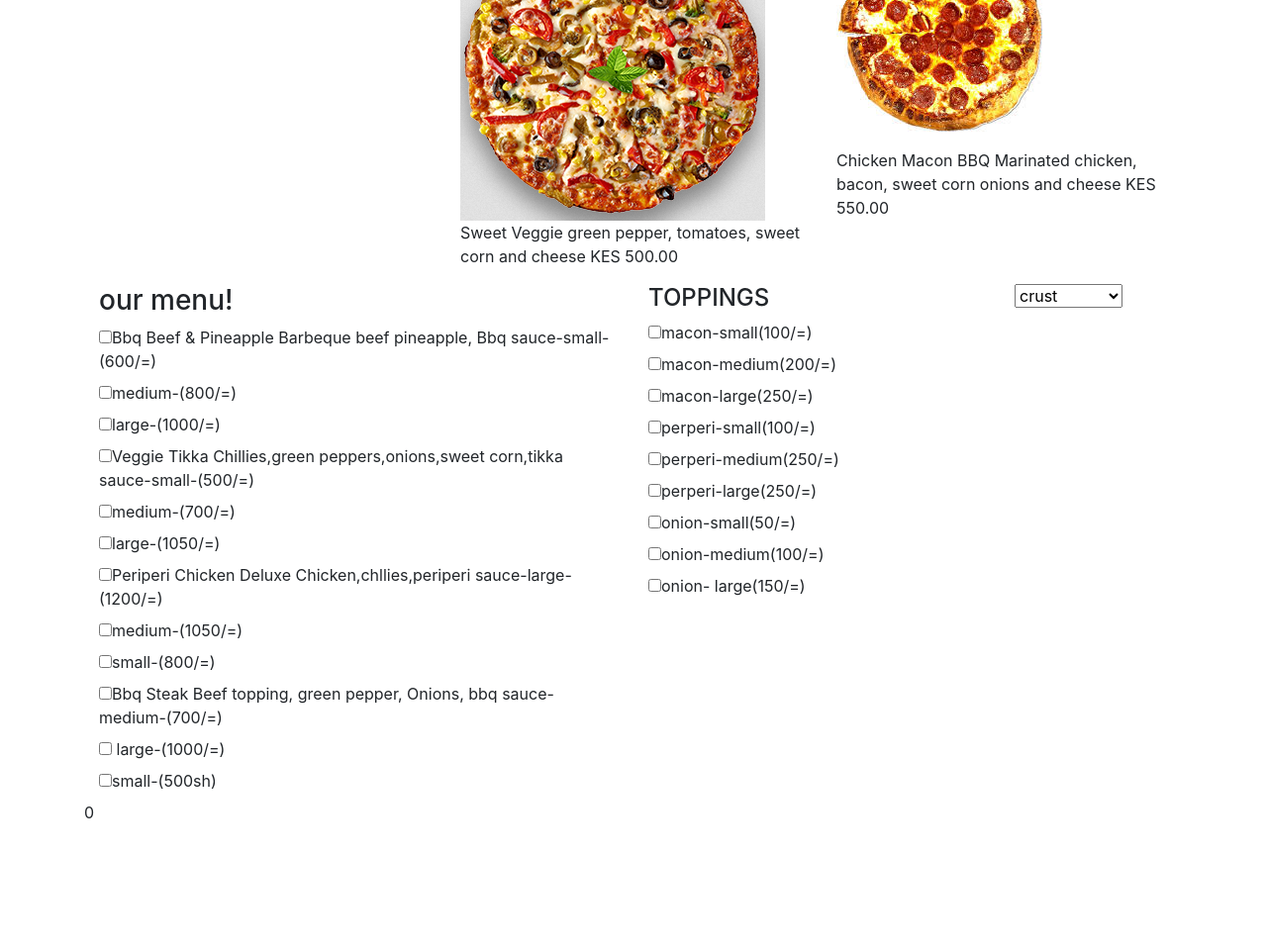
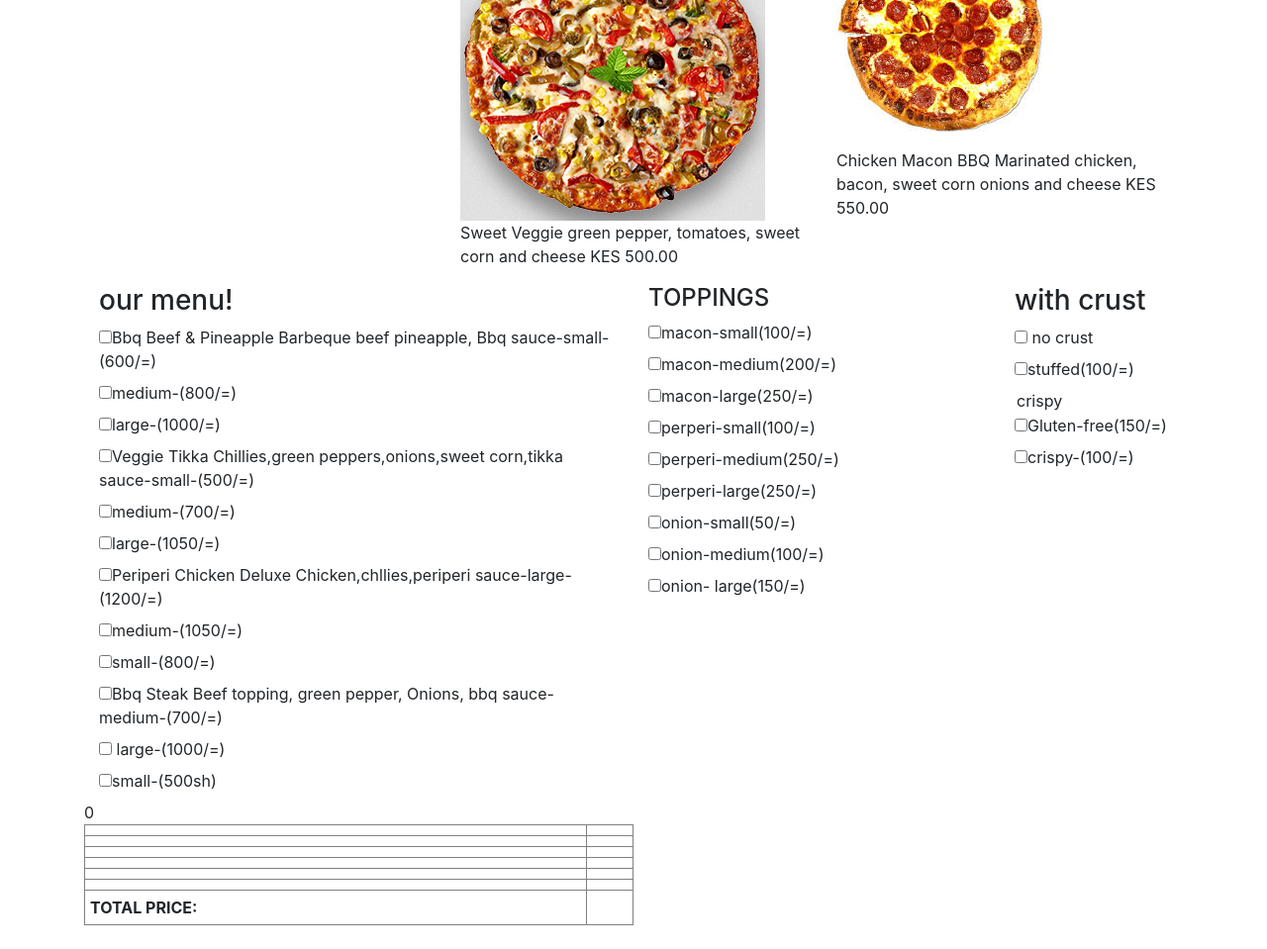
Before and after one commit to bittywahome/piza, a plain HTML site: page menu.html in a window 1280 px wide. Shown: the part 75-1034 px from the top of the page at 99% size. Before the commit the page ends 908 px from the top, so only its background shows below. Drawn offline with nearby package versions, Linux system fonts and the light colour scheme.

Commit message:
add table pizza

```diff
--- a/js/scripts.js
+++ b/js/scripts.js
@@ -1,3 +1,7 @@
+/* we are going to calculate every one of the inputs when we click one.
+when we click one,its gonna re-calculate all of them at once everytime something is changed.using the each (function()*/
+
+
 $(document).ready(function() {
     $('label').click(function() {
         var total=0;
--- a/menu.html
+++ b/menu.html
@@ -72,17 +72,50 @@
 
                   </div>
                   <div class="col-md-2">
-                      <select id="crust" name='crust'>
-                          <option value="None">crust</option>
-                          <option value="crust">stuffed</option>
-                          <option value="crust">crispy</option>
-                          <option value="crust">Gluten-free</option>
-                          </select>
+                  <h3>with crust</h3>
+                          <label><input type="checkbox" class="option" value="0"> no crust</label></br>
+                          <label><input type="checkbox" class="option" value="100">stuffed(100/=)</label></br>                          <option value="crust">crispy</option>
+                          <label><input type="checkbox" class="option" value="150">Gluten-free(150/=)</label></br>
+                          <label><input type="checkbox" class="option" value="100">crispy-(100/=)</label></br>
                   </div>
     </div>
     </div>
                   <div id="total">0</div>
-                  <script src="https://code.jquery.com/jquery-3.4.1.js" integrity="sha256-WpOohJOqMqqyKL9FccASB9O0KwACQJpFTUBLTYOVvVU=" crossorigin="anonymous">
+
+
+                  <table class="pizza" style="width: 50%;" border="1" cellpadding="5">
+        <tbody>
+            <tr>
+                <td id="size"></td>
+                <td id="sizeprice"></td>
+            </tr>
+            <tr>
+                <td id="crust"></td>
+                <td id="crustprice"></td>
+            </tr>
+            <tr>
+                <td id="cheese"></td>
+                <td id="cheeseprice"></td>
+            </tr>
+            <tr>
+                <td id="sauce"></td>
+                <td id="sauceprice"></td>
+            </tr>
+            <tr>
+                <td id="meat"></td>
+                <td id="meatprice"></td>
+            </tr>
+            <tr>
+                <td id="veg"></td>
+                <td id="vegprice"></td>
+            </tr>
+            <tr>
+              <td><strong>TOTAL PRICE:</strong></td>
+                <td id="totalprice"></td>
+            </tr>
+        </tbody>
+    </table>
+    <br><script src="https://code.jquery.com/jquery-3.4.1.js" integrity="sha256-WpOohJOqMqqyKL9FccASB9O0KwACQJpFTUBLTYOVvVU=" crossorigin="anonymous">
                   </script>
                   <script src="js/scripts.js"></script>
 
```
